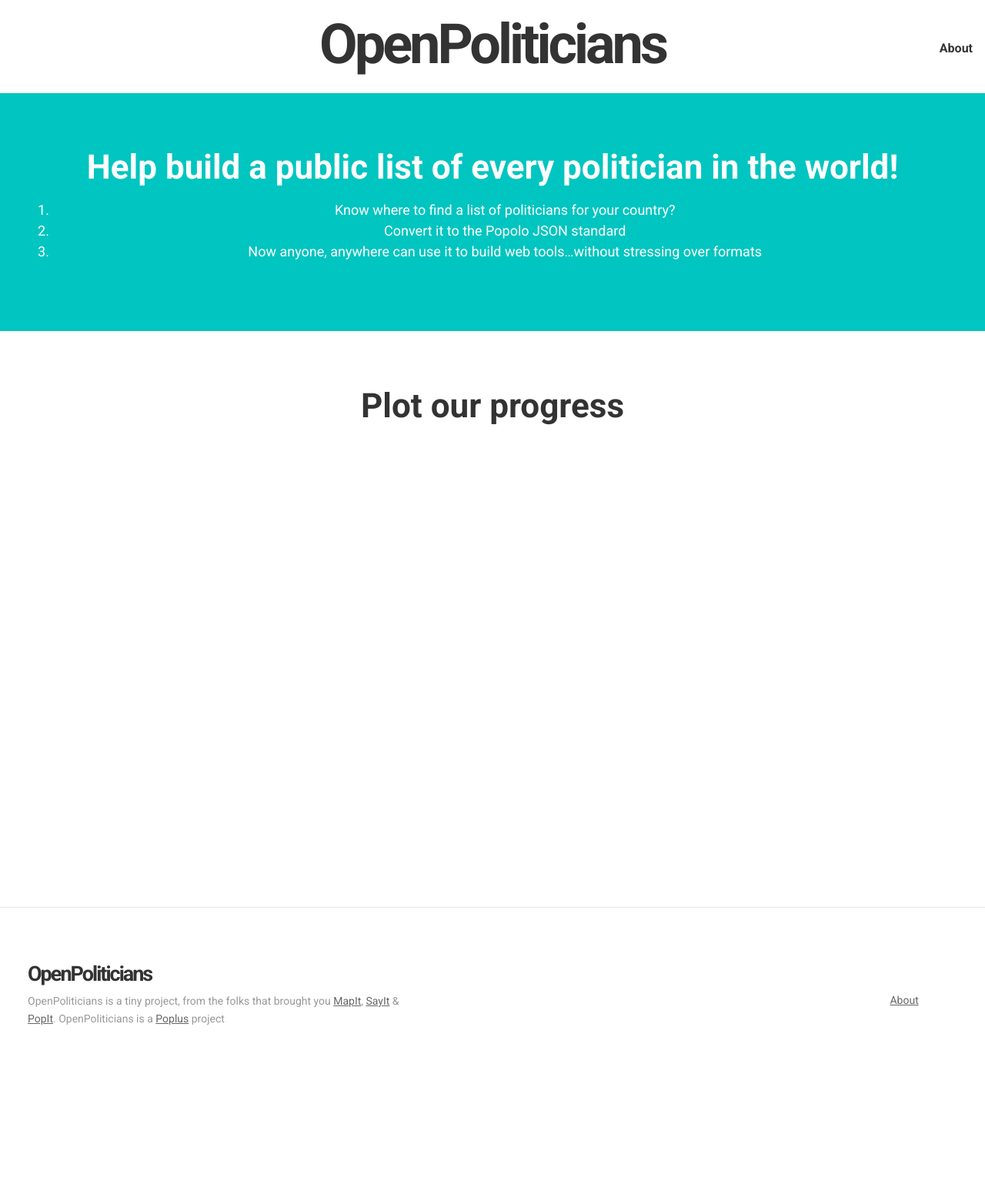
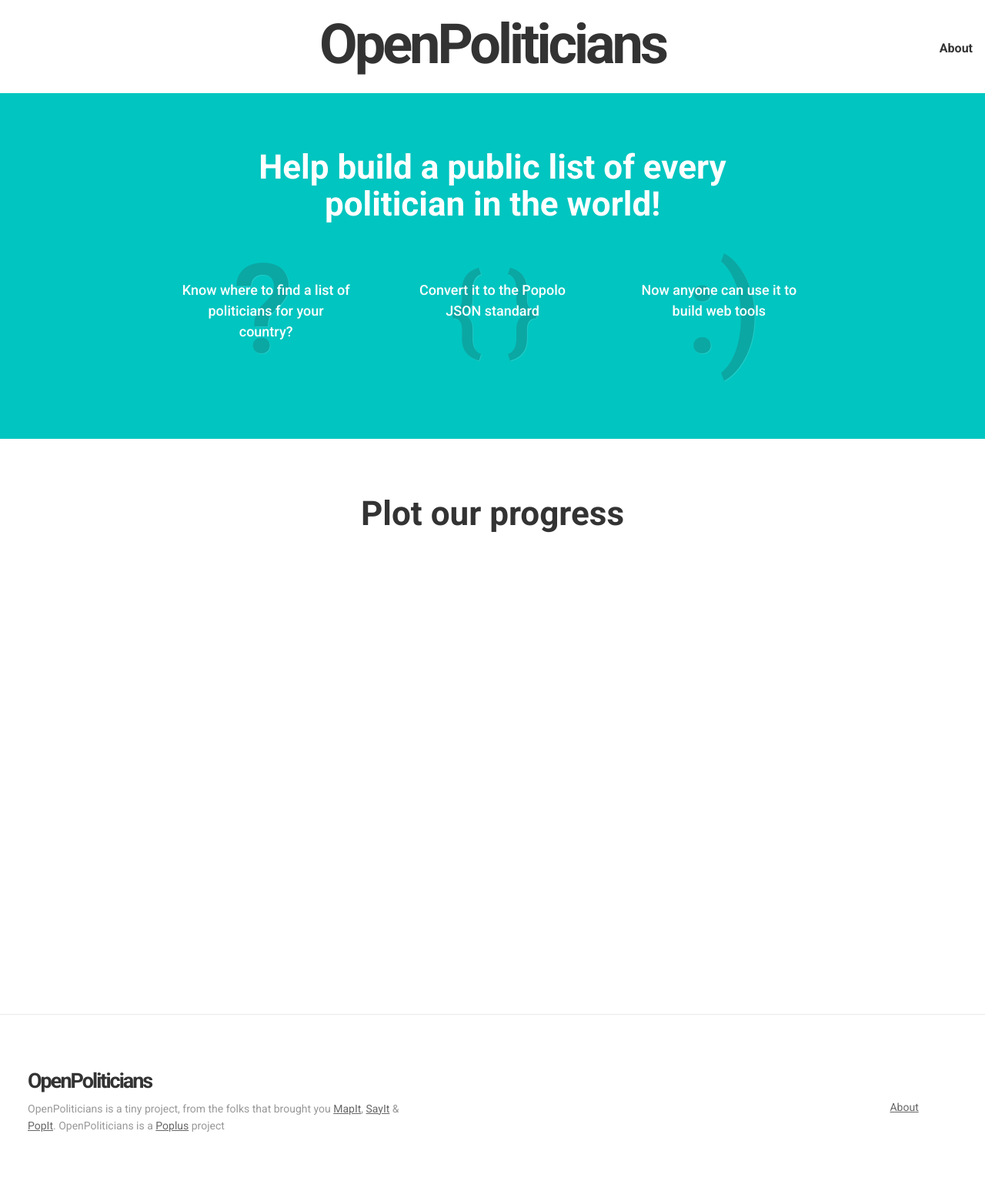
Before and after one commit to everypolitician/everypolitician, a Jekyll site: the page built from index.html, in a window 1280 px wide. Shown: the whole page at 77% size. Built offline with Jekyll 4.4.1, drawn with Linux system fonts in a browser that asks for light colours; comment, search, counter and statistics services are not loaded; before the commit the page ends 1420 px from its top, so only the background shows below that.

Commit message:
Homepage design improvements

```diff
--- a/_sass/_homepage.scss
+++ b/_sass/_homepage.scss
@@ -23,6 +23,9 @@
     color: $colour_white;
     h1 {
         @extend .secondary-heading;
+        max-width: 15em;
+        margin: 0 auto;
+        margin-bottom: 1.25em;
     }
     .subtitle {
         opacity: 0.8;
@@ -38,6 +41,49 @@
             opacity: 1;
         }
     }
+}
+
+.steps-list {
+    @extend .unstyled-list;
+    width: 80%;
+    margin: 0 auto 3em;
+}
+
+.step {
+    display: inline-block;
+    width: 30%;
+    vertical-align: top;
+    padding: 1em 2em 0;
+    position: relative;
+    z-index: 0;
+    font-size: 1em;
+    font-weight: $body_typeface_semibold;
+    &:before {
+            position: absolute;
+            top: 45px;
+            left: 50%;
+            margin-left: -43px;
+            font-size: 9em;
+
+            color: $colour_black;
+            z-index: -1;
+            text-shadow: 1px 1px 0 rgba(255,255,255,0.6);
+            opacity: 0.2;
+    }
+}
+
+.one:before {
+    content: "?";
+}
+
+.two:before {
+    content: "{ }";
+    font-size: 7em;
+    margin-left: -55px;
+}
+
+.three:before {
+    content: ":)";
 }
 
 .upload-area {
@@ -111,3 +157,22 @@
     margin-left: -10em;
     position: absolute;
 }
+
+
+.google-visualization-tooltip-item {
+    line-height: 1.5em;
+    margin: 0 0.5em !important;
+    a {
+        color: $colour_green;
+        &:hover,
+        &:active,
+        &:focus {
+            text-decoration: underline;
+        }
+    }
+}
+
+
+.google-visualization-tooltip {
+    border: 1px solid $colour_borders !important;
+}
--- a/index.html
+++ b/index.html
@@ -5,10 +5,10 @@
       <div class="container">
           <h1>Help build a public list of every politician in the world!</h1>
           <p class="subtitle">
-          <ol>
-            <li>Know where to find a list of politicians for your country?</li>
-            <li>Convert it to the Popolo JSON standard</li>
-            <li>Now anyone, anywhere can use it to build web tools…without stressing over formats</li>
+          <ol class="steps-list">
+            <li class="step one">Know where to find a list of politicians for your country?</li>
+            <li class="step two">Convert it to the Popolo JSON standard</li>
+            <li class="step three">Now anyone can use it to build web tools</li>
           </p>
       </div>
   </div>
```
